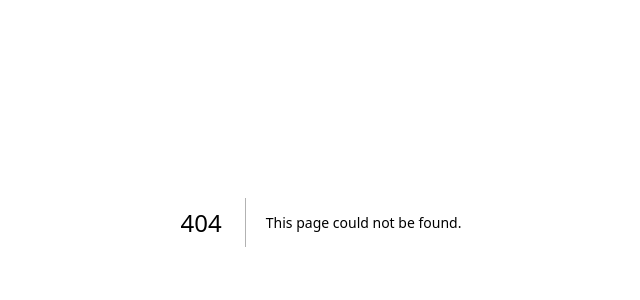
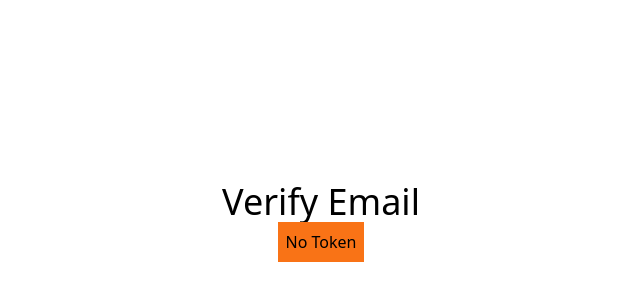
Before and after one commit to Abdullah-Younus/Next-JS-User-Authentication, a Next.js app: page /verifyemail in a window 1280 px wide. Before the commit this address had no page. Shown: the part 178-478 px from the top of the page, without its empty margins (319-959 px from the left). Built offline with nearby package versions, Linux system fonts and the light colour scheme.

Commit message:
local changes

```diff
--- a/src/app/api/users/verifyemail/route.ts
+++ b/src/app/api/users/verifyemail/route.ts
@@ -17,7 +17,7 @@
             return NextResponse.json({ error: "Invalid token" }, { status: 400 })
         }
 
-        user.isVerified = true;
+        user.isVerfied = true;
         user.verifyToken = undefined;
         user.verifyTokenExpiry = undefined;
         await user.save();
--- /dev/null
+++ b/src/app/verifyemail/page.tsx
@@ -0,0 +1,64 @@
+"use client";
+
+import axios from "axios";
+import Link from "next/link";
+import React, { useState, useEffect } from "react";
+
+
+export default function VerifyEmailPage() {
+
+    const [token, setToken] = useState("");
+    const [verified, setVerified] = useState(false);
+    const [error, setError] = useState(false);
+
+    const verifyUserEmail = async () => {
+        try {
+            await axios.post('/api/users/verifyemail', { token })
+            setVerified(true);
+
+        } catch (error: any) {
+            setError(true);
+            console.log(error.response.data);
+
+        }
+    }
+
+    useEffect(() => {
+        const urlToken = window.location.search.split("=")[1];
+        setToken(urlToken || "");
+    }, [])
+
+    useEffect(() => {
+        if (token?.length > 0) verifyUserEmail();
+    }, [token])
+
+
+    return (
+        <>
+            <div className="flex flex-col items-center justify-center min-h-screen py-2">
+                <h1 className="text-4xl">Verify Email</h1>
+                <h2 className="p-2 bg-orange-500 text-black">{token ? `${token}` : "No Token"}</h2>
+                {
+                    verified && (
+                        <div>
+                            <h2>Email Verified</h2>
+                            <Link href="/login">
+                                Login
+                            </Link>
+                        </div>
+                    )
+                }
+
+                {
+                    error && (
+                        <div>
+                            <h2>Error</h2>
+                        </div>
+                    )
+                }
+            </div>
+
+        </>
+    )
+
+}
--- a/src/middleware.ts
+++ b/src/middleware.ts
@@ -6,7 +6,7 @@
 
     const path = request.nextUrl.pathname;
 
-    const isPublicPath = path === "/login" || path === "/signup";
+    const isPublicPath = path === "/login" || path === "/signup" || path === "/verifyemail";
 
     const token = request.cookies.get('token')?.value || ''
 
@@ -23,5 +23,5 @@
 
 // See "Matching Paths" below to learn more
 export const config = {
-  matcher: ['/','/profile','/login','/signup'],
+  matcher: ['/','/profile','/login','/signup','/verifyemail'],
 }
```
